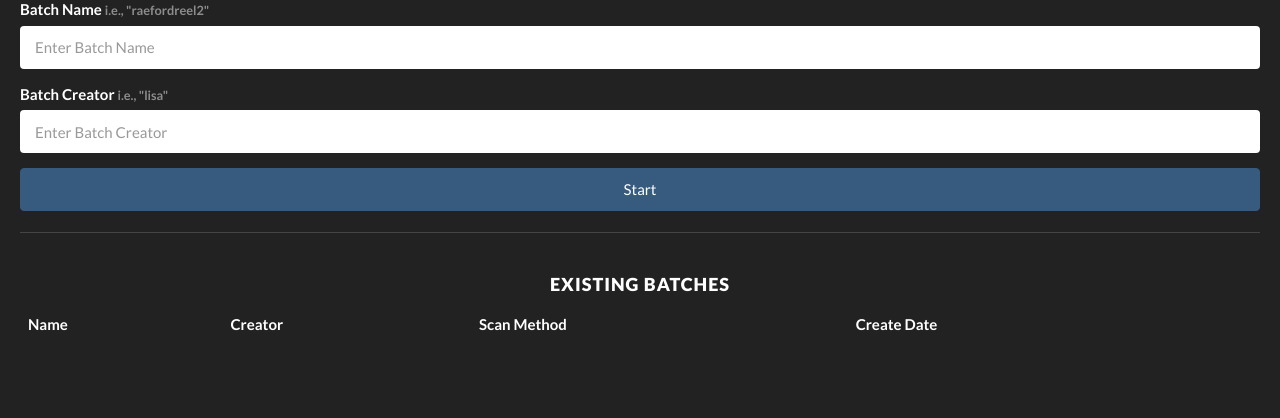
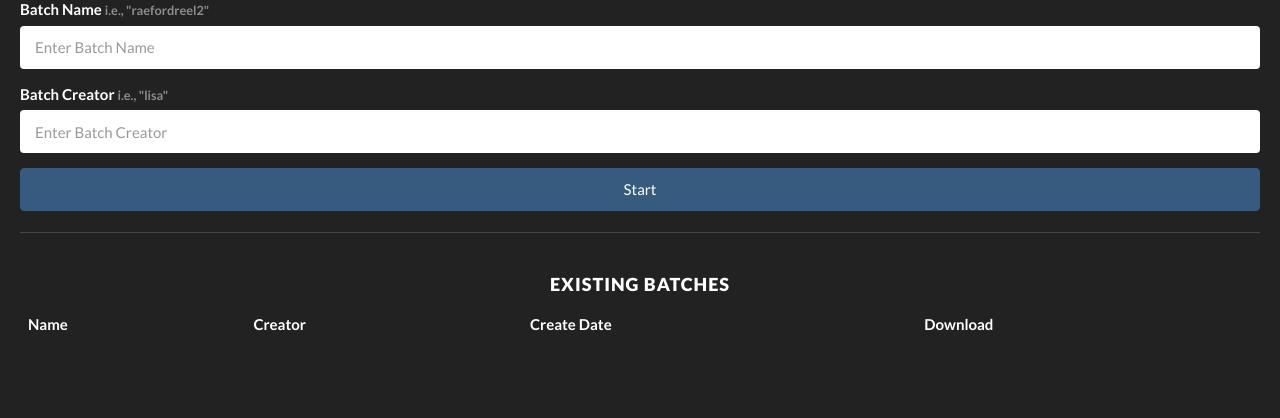
Before and after one commit to ncdhc/newspaper-scanning-assistant, a PHP site: page / in a window 1280 px wide. Shown: the part 159-577 px from the top of the page. Run offline with PHP 8.4, Linux system fonts and the light colour scheme; data that the repository does not hold is empty; some libraries are stand-ins or nearby versions.

Commit message:
APPDEV-3271 Fixing issues related to removal of scan_method

```diff
--- a/index.php
+++ b/index.php
@@ -57,7 +57,7 @@
 
                     ?>
                     <thead>
-                        <tr><th>Name</th><th>Creator</th><th>Scan Method</th><th>Create Date</th><th></th></tr>
+                        <tr><th>Name</th><th>Creator</th><th>Create Date</th><th>Download</th></tr>
                     </thead>
                     <tbody>
                         <?php
--- a/scan.php
+++ b/scan.php
@@ -24,7 +24,7 @@
         $batchparts = explode("_",$batchid);
         $batchname = $batchparts[0];
         $batchcreator = $batchparts[1];
-        $timestamp = $batchparts[3];
+        $timestamp = $batchparts[2];
 
 
         $batchdb = new PDO("sqlite:batches/$batchid.sqlite3");
```
